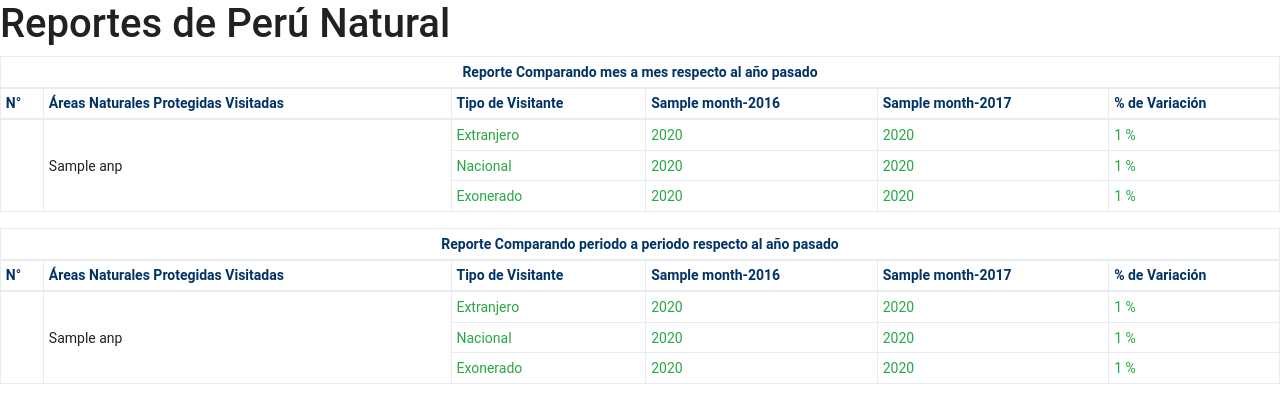
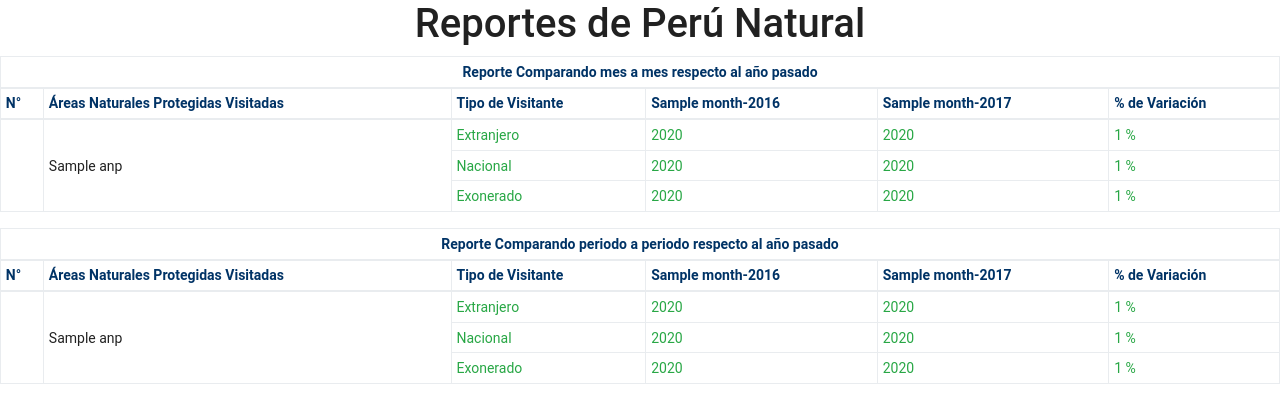
Before and after one commit to SrFuego/hackaton_amazonia, a Python web app: template apps/areas/templates/areas/reporte_pdf.html in a window 1280 px wide. Shown: the top 420 px of the page. Run offline with Jinja, Linux system fonts and the light colour scheme; the template is opened without the code that fills it: most values are stand-ins (such as "Sample title", 1, 10 or a date in 2020); some libraries are stand-ins or nearby versions.

Commit message:
ADD center style report

```diff
--- a/apps/areas/templates/areas/reporte_pdf.html
+++ b/apps/areas/templates/areas/reporte_pdf.html
@@ -49,7 +49,7 @@
 <body>
 
 <div class="pb">
-    <h1>Reportes de Perú Natural</h1>
+    <h1 class="text-center">Reportes de Perú Natural</h1>
 </div>
 
 
```
